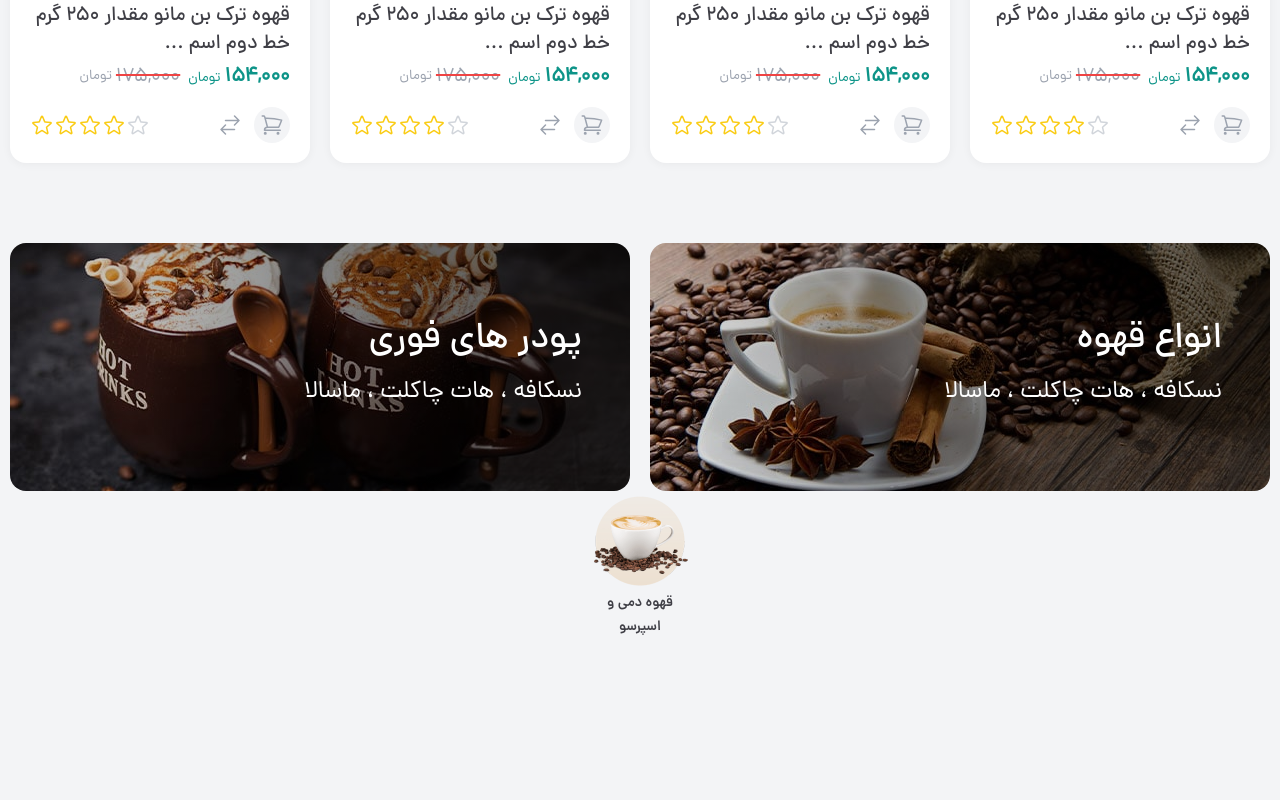
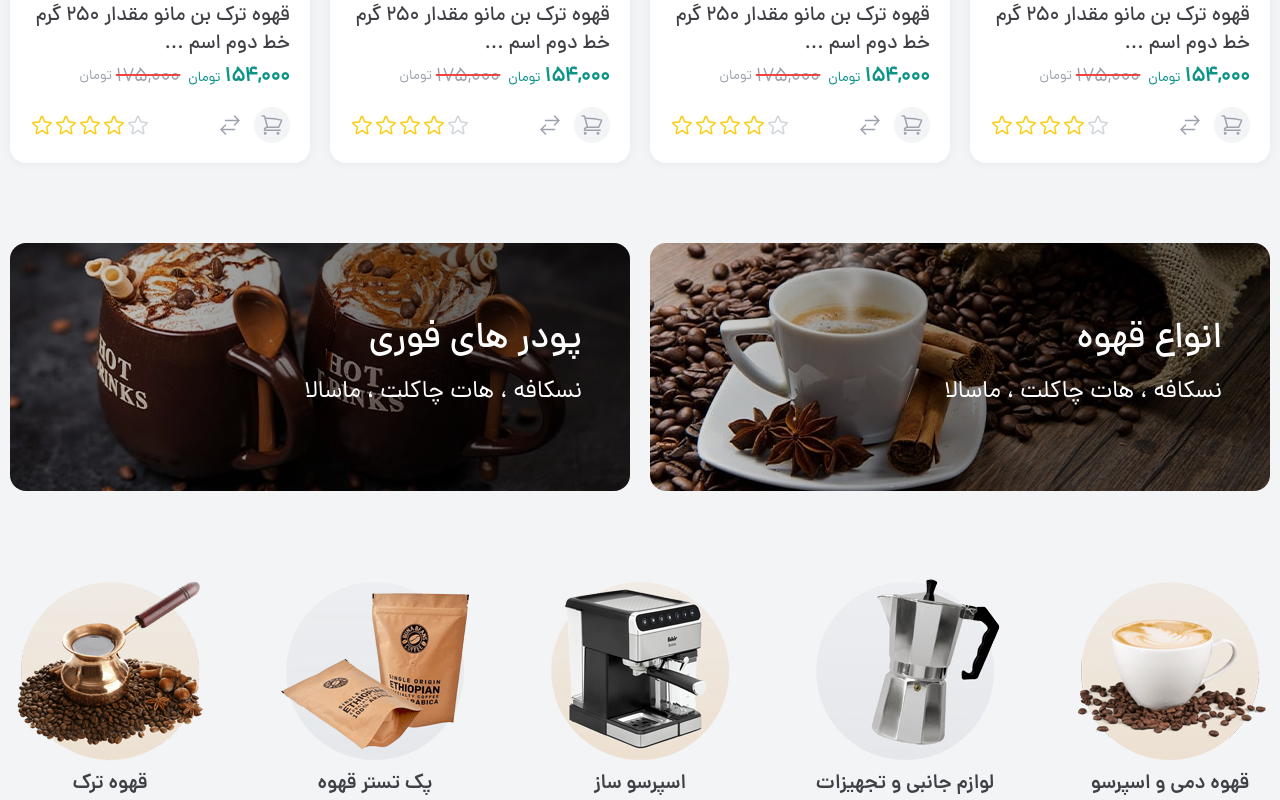
Before and after one commit to poriansh/Site-template-coffe-using-tailwind, a website: page index.html in a window 1280 px wide. Shown: the part 1895-2695 px from the top of the page. Before the commit the page ends 2534 px from the top, so only its background shows below. Drawn offline with Linux system fonts and the light colour scheme.

Commit message:
feat: section product- categoryr

```diff
--- a/index.html
+++ b/index.html
@@ -1025,14 +1025,38 @@
                 </div>
             </div>
         </section>
-        <section class="product-category mt-10">
+        <section class="product-category mt-10 md:mt-20">
             <div class="container">
                 <div class="flex-center gap-[29px] md:gap-[65px] flex-wrap text-center">
-                    <div class="w-[100px]">
+                    <div class="w-[100px] md:w-[200px]">
                         <a href="">
                             <img src="img/categories/category1.png" alt="">
                         </a>
-                        <span class="text-sm font-Dana-bold text-zinc-700 dark:text-white">قهوه دمی و اسپرسو</span>
+                        <span class="text-sm md:text-xl font-Dana-bold text-zinc-700 dark:text-white">قهوه دمی و اسپرسو</span>
+                    </div>
+                    <div class="w-[100px] md:w-[200px]">
+                        <a href="">
+                            <img src="img/categories/category2.png" alt="">
+                        </a>
+                        <span class="text-sm md:text-xl font-Dana-bold text-zinc-700 dark:text-white">لوازم جانبی و تجهیزات</span>
+                    </div>
+                    <div class="w-[100px] md:w-[200px]">
+                        <a href="">
+                            <img src="img/categories/category3.png" alt="">
+                        </a>
+                        <span class="text-sm md:text-xl font-Dana-bold text-zinc-700 dark:text-white">اسپرسو ساز</span>
+                    </div>
+                    <div class="w-[100px] md:w-[200px]">
+                        <a href="">
+                            <img src="img/categories/category4.png" alt="">
+                        </a>
+                        <span class="text-sm md:text-xl font-Dana-bold text-zinc-700 dark:text-white">پک تستر قهوه</span>
+                    </div>
+                    <div class="w-[100px] md:w-[200px]">
+                        <a href="">
+                            <img src="img/categories/category5.png" alt="">
+                        </a>
+                        <span class="text-sm md:text-xl font-Dana-bold text-zinc-700 dark:text-white">قهوه ترک</span>
                     </div>
                 </div>
             </div>
```
Also changed, not shown: style/app.css.
